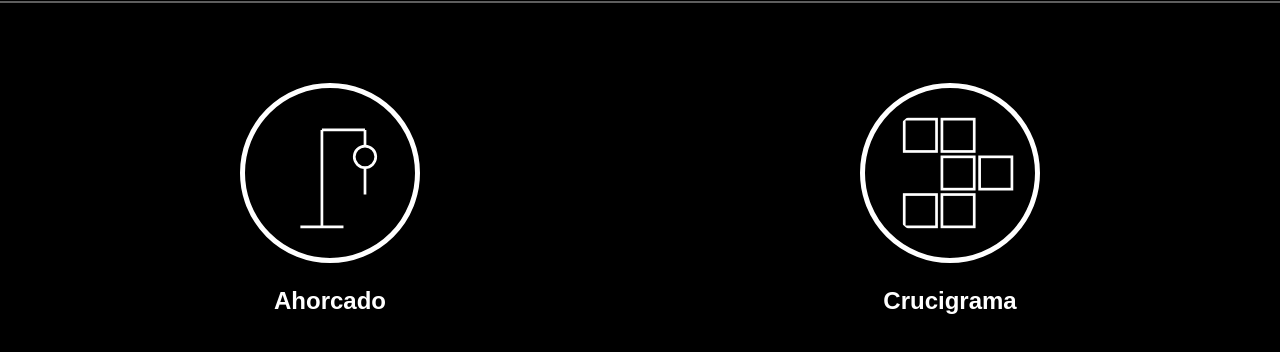
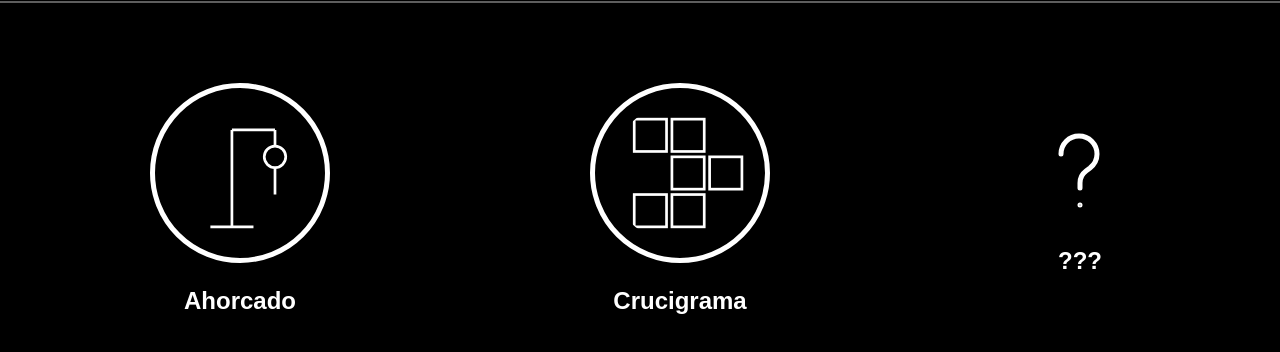
Before and after one commit to abrchr16/PaginaEve, a plain HTML site: page main.html in a window 1280 px wide. Shown: the part 54-406 px from the top of the page. Drawn offline with Linux system fonts and the light colour scheme.

Commit message:
Update main.html

```diff
--- a/main.html
+++ b/main.html
@@ -64,6 +64,21 @@
 
                 </div>
 
+                <div class="icono">
+
+                    <a href="#">
+                        <svg width="100" height="100" viewBox="0 0 100 100" xmlns="http://www.w3.org/2000/svg" class="ahorcado-bloqueado">
+                            <circle cx="50" cy="82" r="1.5" stroke="white" stroke-width="2" fill="none"/>
+
+                            <path d="M50 65v-5c0-5 2-9 6-12l4-3c5-4 7-8 7-14 0-10-8-18-18-18s-18 8-18 18" stroke="white" stroke-width="5" fill="none" stroke-linecap="round"/>
+                        </svg>
+                    </a>
+
+
+                    <h2>???</h2>
+
+                </div>
+
             </div>
 
 
```
